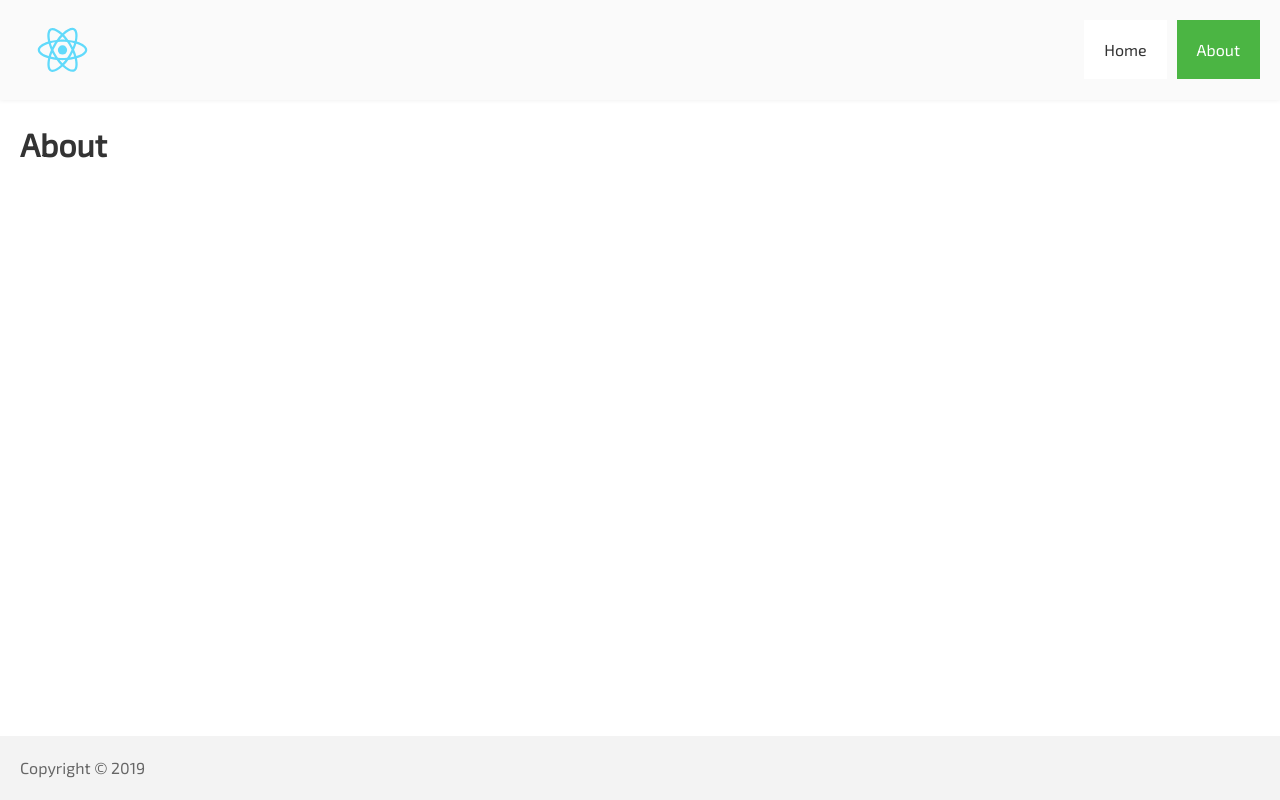
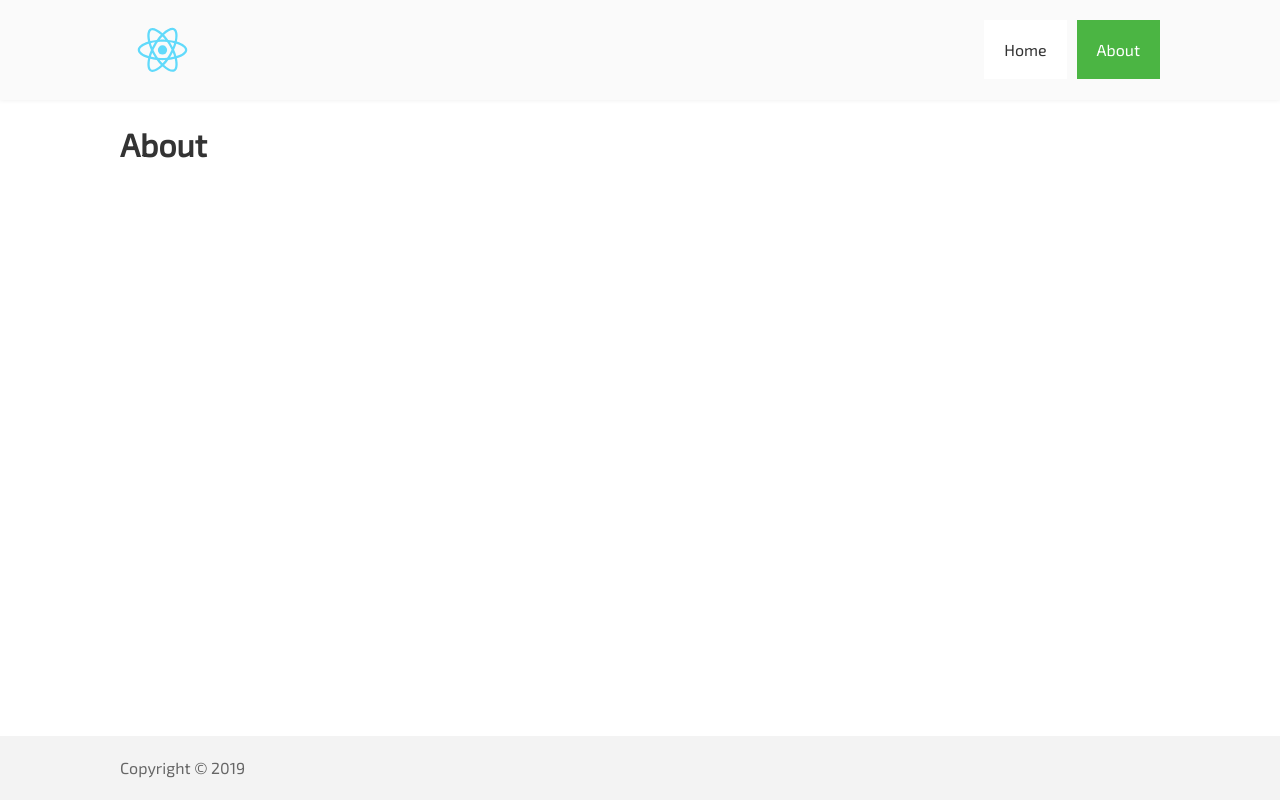
Before and after one commit to gustavonovaes/spa-parcel-react, a React (Vite) app: page /#/about in a window 1280 px wide. Built offline with nearby package versions, Linux system fonts and the light colour scheme.

Commit message:
Add PageWrapper

```diff
--- a/src/components/Dashboard.js
+++ b/src/components/Dashboard.js
@@ -1,6 +1,8 @@
 import React from "react";
 import styled from "styled-components";
 import { NavLink } from "react-router-dom";
+
+import PageWrapper from "../components/PageWrapper";
 
 // https://github.com/parcel-bundler/parcel/issues/2863#issue-426218466
 const Logo = React.lazy(() => import("./Logo"));
@@ -8,6 +10,7 @@ const Logo = React.lazy(() => import("./Logo"));
 export default function Dashboard({ children }) {
   return <>
     <Header>
+      <PageWrapper>
         <div>
           <Logo />
         </div>
@@ -16,12 +19,19 @@ export default function Dashboard({ children }) {
           <NavLink exact to="/">Home</NavLink>
           <NavLink to="/about">About</NavLink>
         </nav>
+      </PageWrapper>
     </Header>
 
-    <Main>{children}</Main>
+    <Main>
+      <PageWrapper>
+        {children}
+      </PageWrapper>
+    </Main>
 
     <Footer>
+      <PageWrapper>
         Copyright © {(new Date).getFullYear()}
+      </PageWrapper>
     </Footer>
   </>
 }
--- /dev/null
+++ b/src/components/PageWrapper.js
@@ -0,0 +1,11 @@
+import styled from "styled-components";
+
+export default styled.div`
+  display: inherit;
+  justify-content: inherit;
+  align-items: inherit;
+
+  width: 100%;
+  max-width: 1040px;
+  margin: 0 auto;
+`
```
Lines whose indentation alone changed are shown as unchanged.
